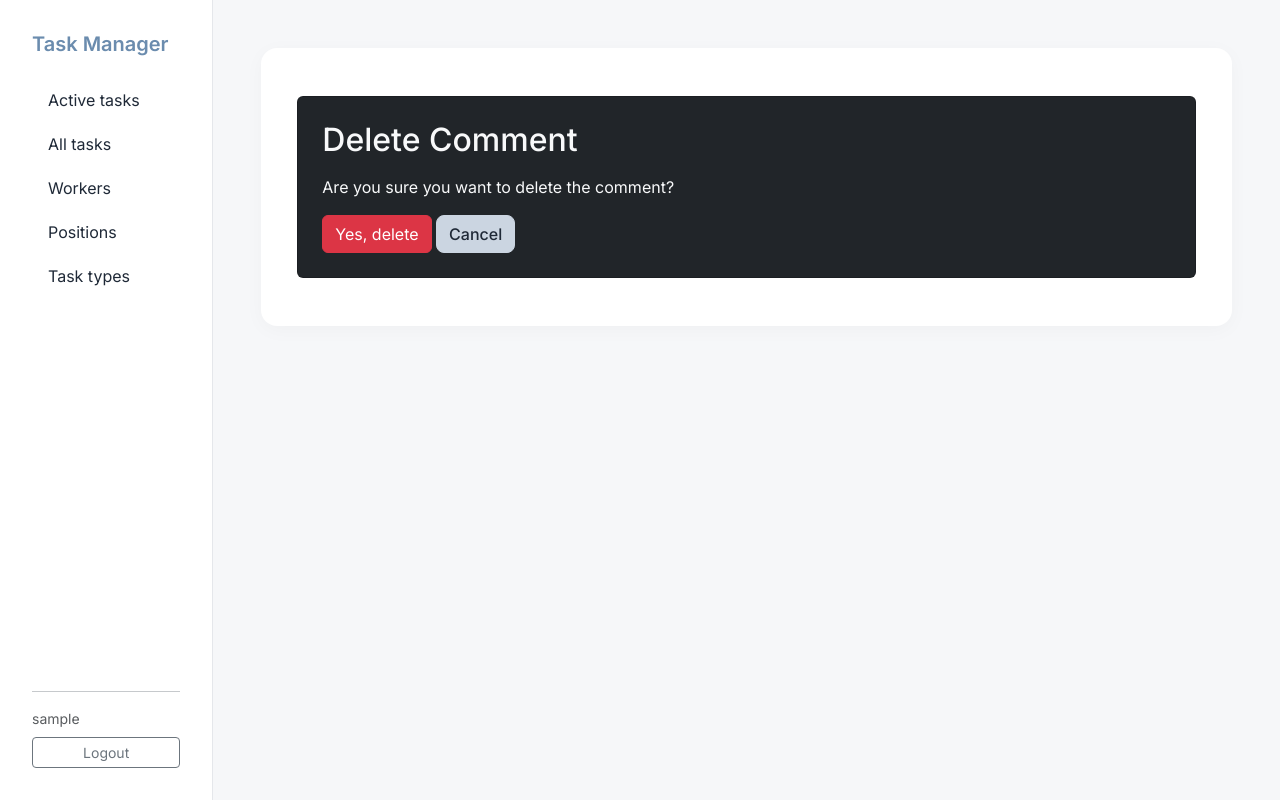
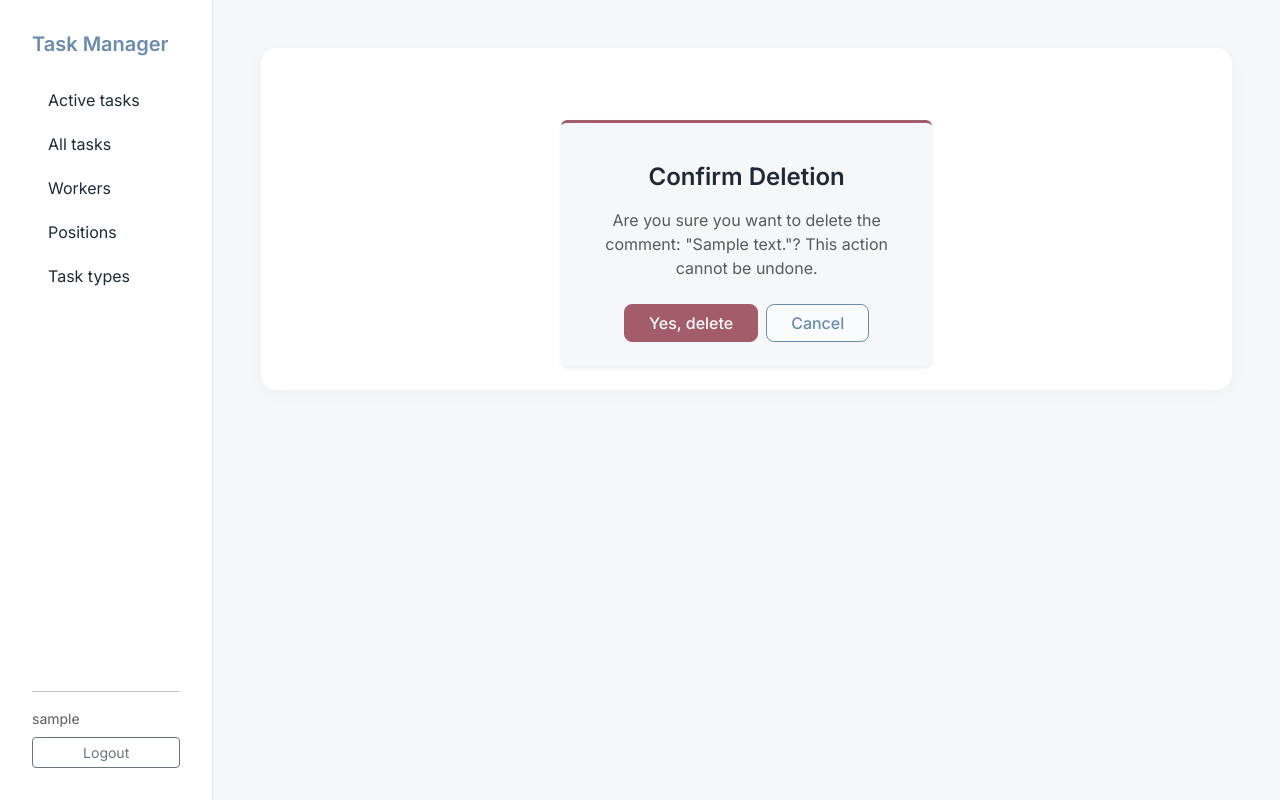
Before and after one commit to strauuch/task-manager, a Django app: page /comments/1/delete/ in a window 1280 px wide. Run offline with Django 5.2, Linux system fonts and the light colour scheme; a user stored in the database is signed in; tables that the repository leaves empty hold one stand-in row (values such as "Sample post").

Commit message:
refactor: redesign comments_confirm_delete.html and improve undo action logic

```diff
--- a/templates/tasks/comments_confirm_delete.html
+++ b/templates/tasks/comments_confirm_delete.html
@@ -1,15 +1,35 @@
 {% extends "base.html" %}
 
 {% block content %}
-<div class="container my-4">
-  <div class="card bg-dark text-light p-4">
-    <h2 class="mb-3">Delete Comment</h2>
-    <p>Are you sure you want to delete the comment?</p>
-    <form action="" method="POST">
-      {% csrf_token %}
-      <button type="submit" class="btn btn-danger">Yes, delete</button>
-      <a href="{{ comment.task.get_absolute_url }}" class="btn btn-secondary">Cancel</a>
-    </form>
+<div class="row justify-content-center mt-5">
+  <div class="col-md-6 col-lg-5">
+    <div class="card border-0 border-top border-3 border-danger shadow-sm">
+      <div class="card-body p-4 text-center">
+
+        <div class="mb-3 text-danger">
+          <i class="bi bi-exclamation-triangle-fill" style="font-size: 3rem; opacity: 0.8;"></i>
+        </div>
+
+        <h2 class="h4 fw-bold mb-3">Confirm Deletion</h2>
+
+        <p class="text-muted mb-4">
+          Are you sure you want to delete the comment: "{{ comment.content }}"?
+          This action cannot be undone.
+        </p>
+
+        <form action="" method="POST" class="d-flex justify-content-center gap-2">
+          {% csrf_token %}
+          <button type="submit" class="btn btn-danger-soft px-4">
+            Yes, delete
+          </button>
+
+          <a href="{{ object.task.get_absolute_url }}" class="btn btn-ghost px-4">
+            Cancel
+          </a>
+        </form>
+
+      </div>
+    </div>
   </div>
 </div>
 {% endblock %}
```
